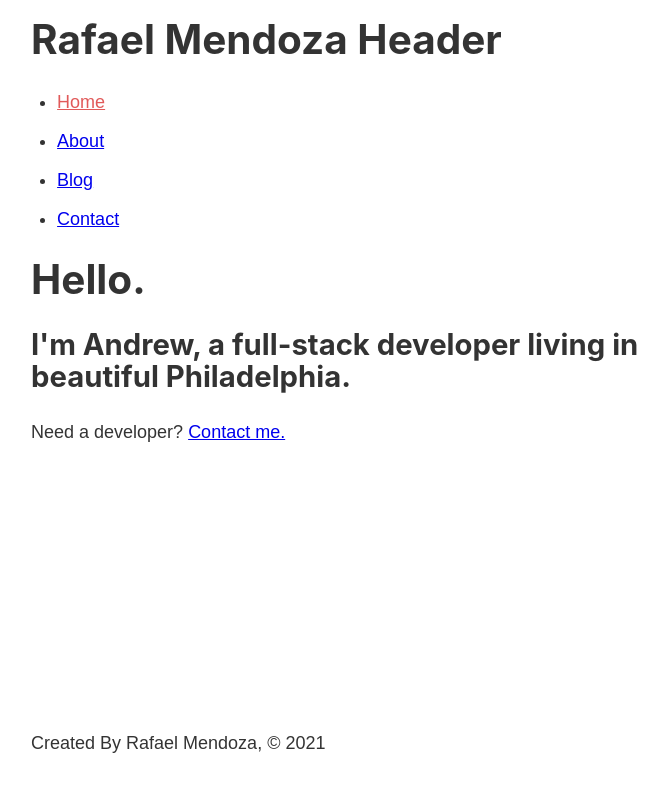
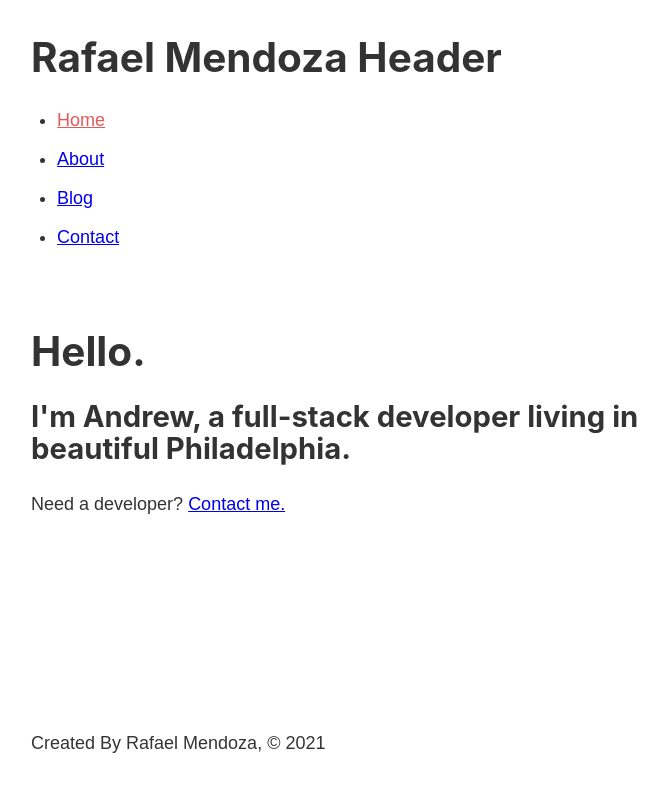
Before and after one commit to rcode321/alodiarts-blog, a Gatsby site: page / in a window 1280 px wide. Shown: the whole page, without its empty margins (252-920 px from the left). Built offline with nearby package versions, Linux system fonts and the light colour scheme; Gatsby itself is replaced by a stand-in of ours.

Commit message:
adding header padding

```diff
--- a/src/components/header.js
+++ b/src/components/header.js
@@ -5,7 +5,7 @@ import * as headerStyles from "./header.module.scss"
 
 const Header = () => {
   return (
-    <header>
+    <header className={headerStyles.header}>
       <h1>Rafael Mendoza Header</h1>
       <nav>
         <ul>
--- a/src/components/header.module.scss
+++ b/src/components/header.module.scss
@@ -1,3 +1,7 @@
+.header {
+  padding: 1rem 0 3rem;
+}
+
 .link {
   color: #d41010b0;
 }
```
